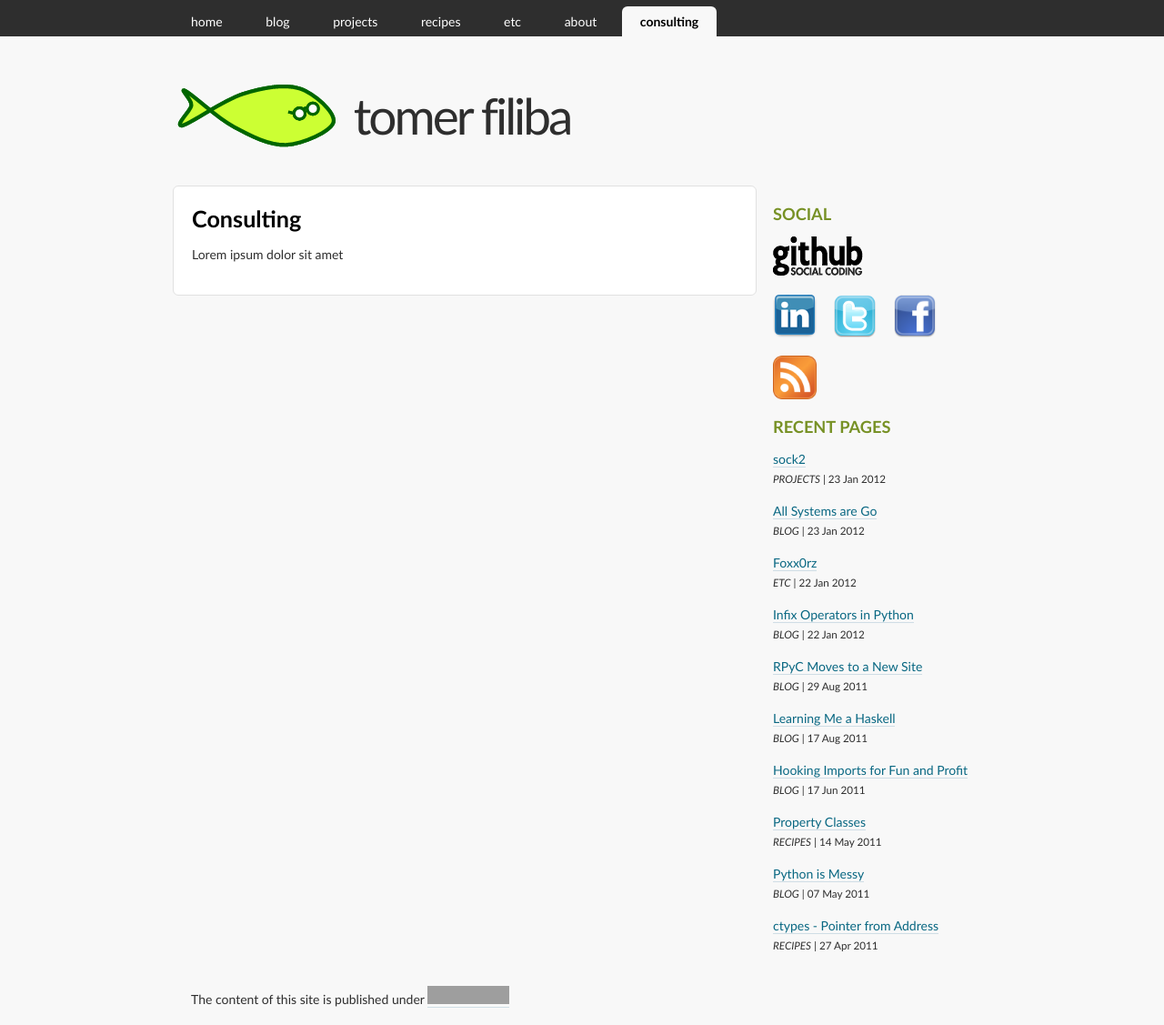
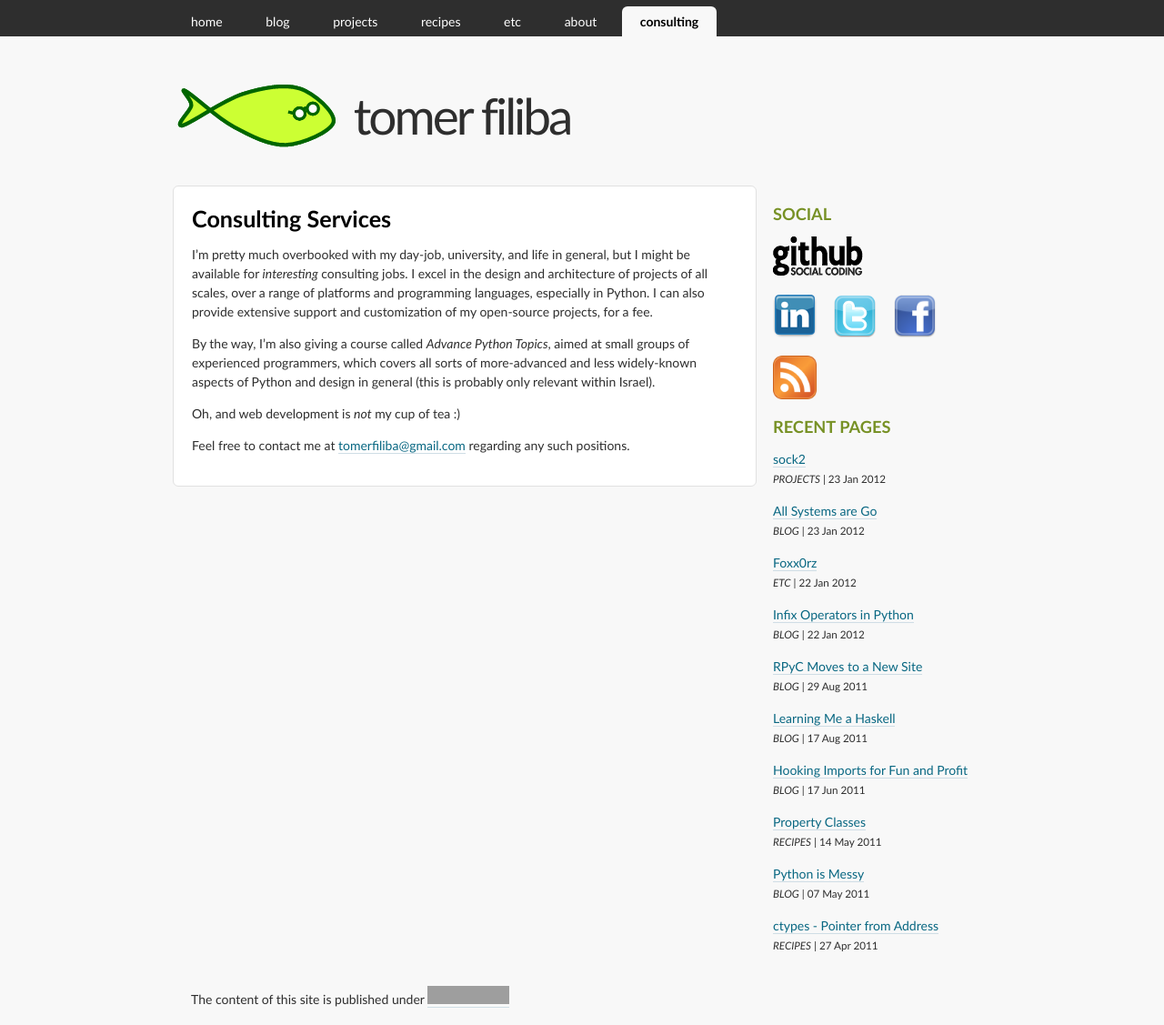
Before and after one commit to tomerfiliba/tomerfiliba.github.io, a Jekyll site: the page built from consulting.md, in a window 1280 px wide. Shown: the whole page at 91% size. Built offline with Jekyll 4.4.1, drawn with Linux system fonts in a browser that asks for light colours; Markdown is read by kramdown in place of the engine named in the settings; grey boxes are pictures that could not be loaded.

Commit message:
consulting

```diff
--- a/consulting.md
+++ b/consulting.md
@@ -1,7 +1,18 @@
 ---
 layout: default
 section: consulting
-title: Consulting
+title: Consulting Services
 ---
 
-Lorem ipsum dolor sit amet
+I'm pretty much overbooked with my day-job, university, and life in general, but I might be
+available for *interesting* consulting jobs. I excel in the design and architecture of projects
+of all scales, over a range of platforms and programming languages, especially in Python.
+I can also provide extensive support and customization of my open-source projects, for a fee.
+
+By the way, I'm also giving a course called *Advance Python Topics*, aimed at small groups
+of experienced programmers, which covers all sorts of more-advanced and less widely-known
+aspects of Python and design in general (this is probably only relevant within Israel).
+
+Oh, and web development is *not* my cup of tea :)
+
+Feel free to contact me at <tomerfiliba@gmail.com> regarding any such positions.
```
Also changed, not shown: about.md (+1 -1 lines).
